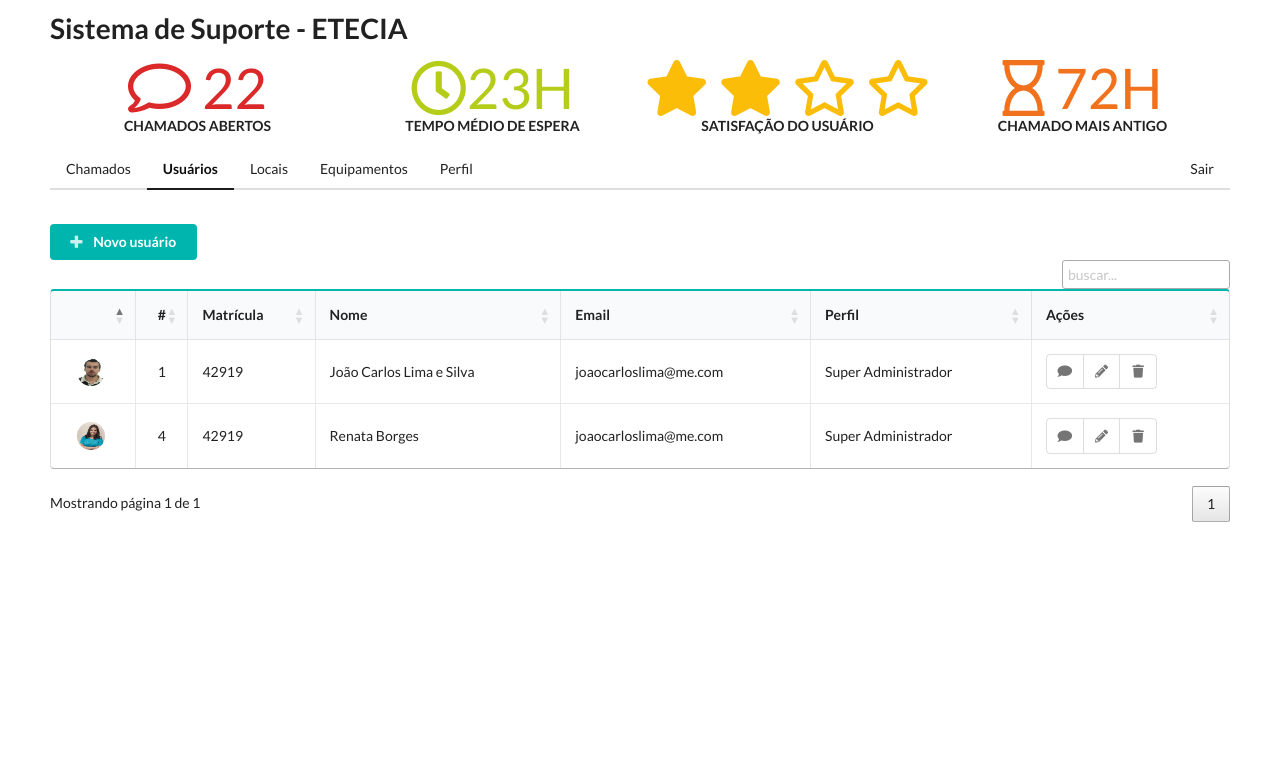
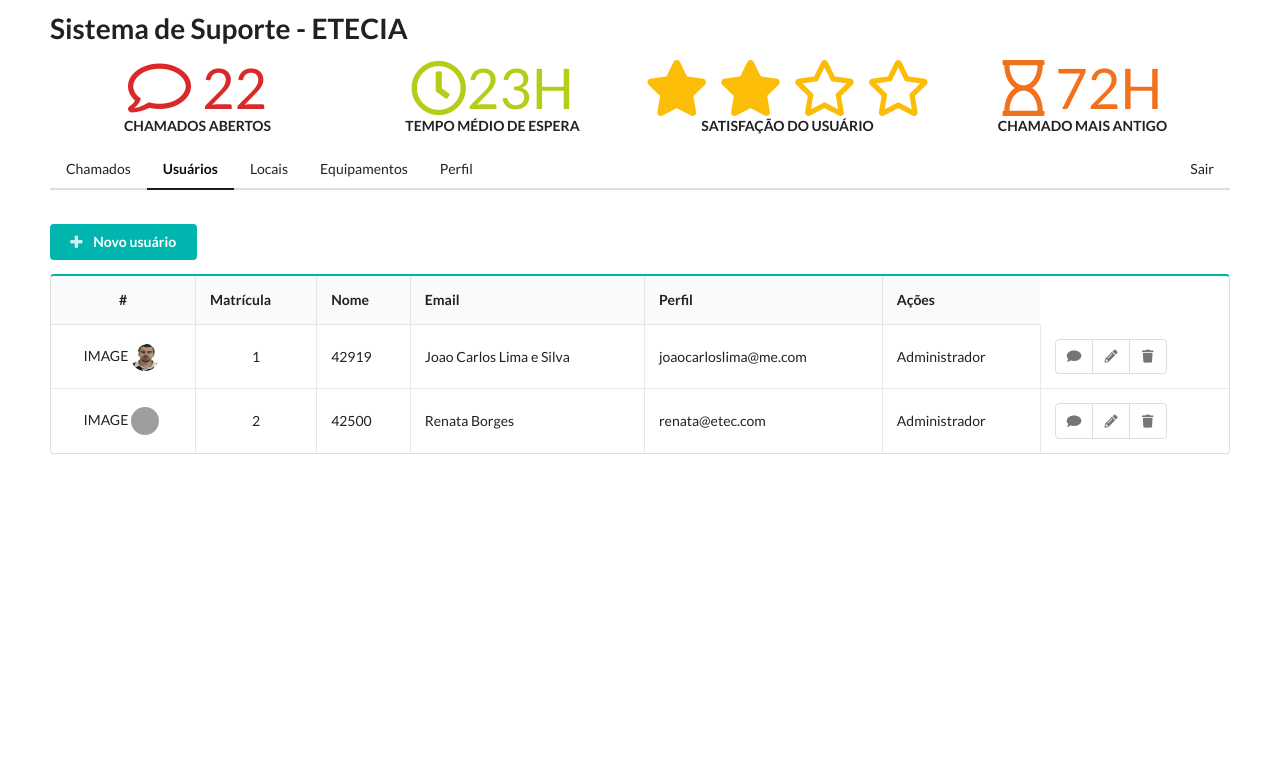
Before and after one commit to joaocarloslima/suporte, a PHP site: page /adm/usuarios.php in a window 1280 px wide. Shown: the top 762 px of the page. Run offline with PHP 8.4, Linux system fonts and the light colour scheme; data comes from the database, SQL or seed files in the repository; some libraries are stand-ins or nearby versions; grey boxes are pictures that could not be loaded.

Commit message:
listagem de usuarios

```diff
--- a/adm/usuarios.php
+++ b/adm/usuarios.php
@@ -1,27 +1,39 @@
-<?php include "cabecalho.php" ?>
+<?php
+require_once "../global.php";
+require_once "../classes/Usuario.php";
+
+$usuario = new Usuario();
+$listaUsuarios = $usuario->buscarTodos();
+
+?>
+
+<?php include "cabecalho.php"; ?>
+
 <br>
 <button class="ui button teal" id="btnNovo">
   <i class="icon plus"></i>
   Novo usuário
 </button>
-<table class="ui teal celled padded table datatable" id="datatable" >
+<table class="ui teal celled padded table datatable" id="datatable">
     <thead>
-    <th></th>
         <th class="center aligned">#</th>
         <th>Matrícula</th>
         <th>Nome</th>
         <th>Email</th>
         <th>Perfil</th>
         <th>Ações</th>
-  </tr></thead>
+        </tr>
+  </thead>
+
     <tbody>
+        <?php foreach ($listaUsuarios as $usuario) : ?>
             <tr>
-      <td class="center aligned"><img class="ui avatar image" src="../fotos/42919.jpg"></td>
-      <td class="center aligned">1</td>
-      <td>42919</td>
-      <td class="single line">João Carlos Lima e Silva</td>
-      <td>joaocarloslima@me.com</td>
-      <td>Super Administrador</td>
+                <td class="center aligned"> IMAGE <img class="ui avatar image" src="../fotos/<?= $usuario['matricula']?>.jpg"></td>
+                <td class="center aligned"><?= $usuario['id'] ?></td>
+                <td><?= $usuario['matricula']?></td>
+                <td class="single line"><?= $usuario['nome']?></td>
+                <td><?= $usuario['email']?></td>
+                <td><?= $usuario['matricula'] = 1?'Administrador':'Usuario'?></td>
                 <td>
                 <div class="ui small basic icon buttons">
                     <button class="ui button"><i class="comment icon"></i></button>
@@ -30,21 +42,7 @@
                 </div>
                 </td>
             </tr>
-    <tr>
-      <td class="center aligned"><img class="ui avatar image" src="../fotos/65594.jpg"></td>
-      <td class="center aligned">4</td>
-      <td>42919</td>
-      <td class="single line">Renata Borges</td>
-      <td>joaocarloslima@me.com</td>
-      <td>Super Administrador</td>
-      <td>
-        <div class="ui small basic icon buttons">
-          <button class="ui button"><i class="comment icon"></i></button>
-          <button class="ui button"><i class="pencil icon"></i></button>
-          <button class="ui red button" onclick="excluir()"><i class="trash icon"></i></button>
-        </div>
-      </td>
-    </tr>
+        <?php endforeach ?>
     </tbody>
 </table>
 
@@ -124,15 +122,13 @@
 <?php include "rodape.php" ?>
 
 <script type="text/javascript">
-  $('#btnNovo').on("click", function(){
+  $('#btnNovo').on("click", function() {
     $('#modalinserir').modal('show');
   });
 
-  function excluir(){
+  function excluir() {
     $('#modalexcluir').modal('show');
   }
 
   $('.dropdown').dropdown();
-
-
 </script>
--- a/classes/Conexao.php
+++ b/classes/Conexao.php
@@ -1,9 +1,9 @@
 <?php
-require_once 'config.php';
+require_once '../config.php';
 class Conexao{
 	public static function pegarConexao()
 	{
-		$conexao = new PDO(DB_DRIVE .':host=' . DB_HOSTNAME . ';dbname=' . DB_DATABASE, DB_USERNAME, DB_PASSWORD);
+		$conexao = new PDO(DB_DRIVE.':host='.DB_HOSTNAME.';dbname='.DB_DATABASE, DB_USERNAME, DB_PASSWORD);
 		$conexao->setAttribute(PDO::ATTR_ERRMODE, PDO::ERRMODE_EXCEPTION);
 		return $conexao;
 	}
--- a/classes/Usuario.php
+++ b/classes/Usuario.php
@@ -1,4 +1,5 @@
 <?php
+require("../classes/Conexao.php");
 
 class Usuario{
 	public $matricula;
@@ -21,4 +22,11 @@
 	    }
 
 	}
+
+	public function buscarTodos(){
+		$conexao = Conexao::pegarConexao();
+		$query = "SELECT * FROM usuarios";
+        $stmt = $conexao->query($query);
+        return $stmt->fetchAll();
+	}
 }
```
Also changed, not shown: cabecalho.php (+6 -21 lines). Lines whose indentation alone changed are shown as unchanged.
